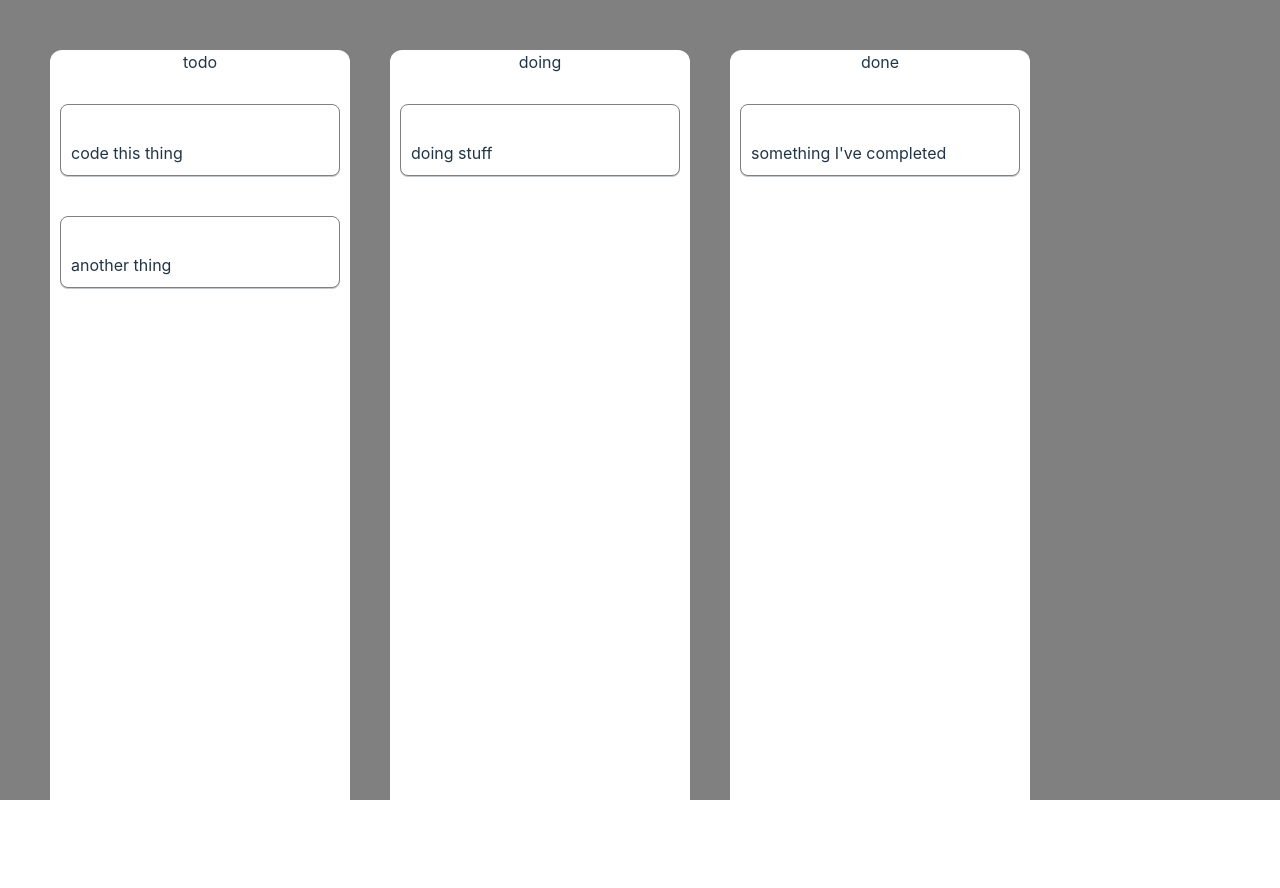
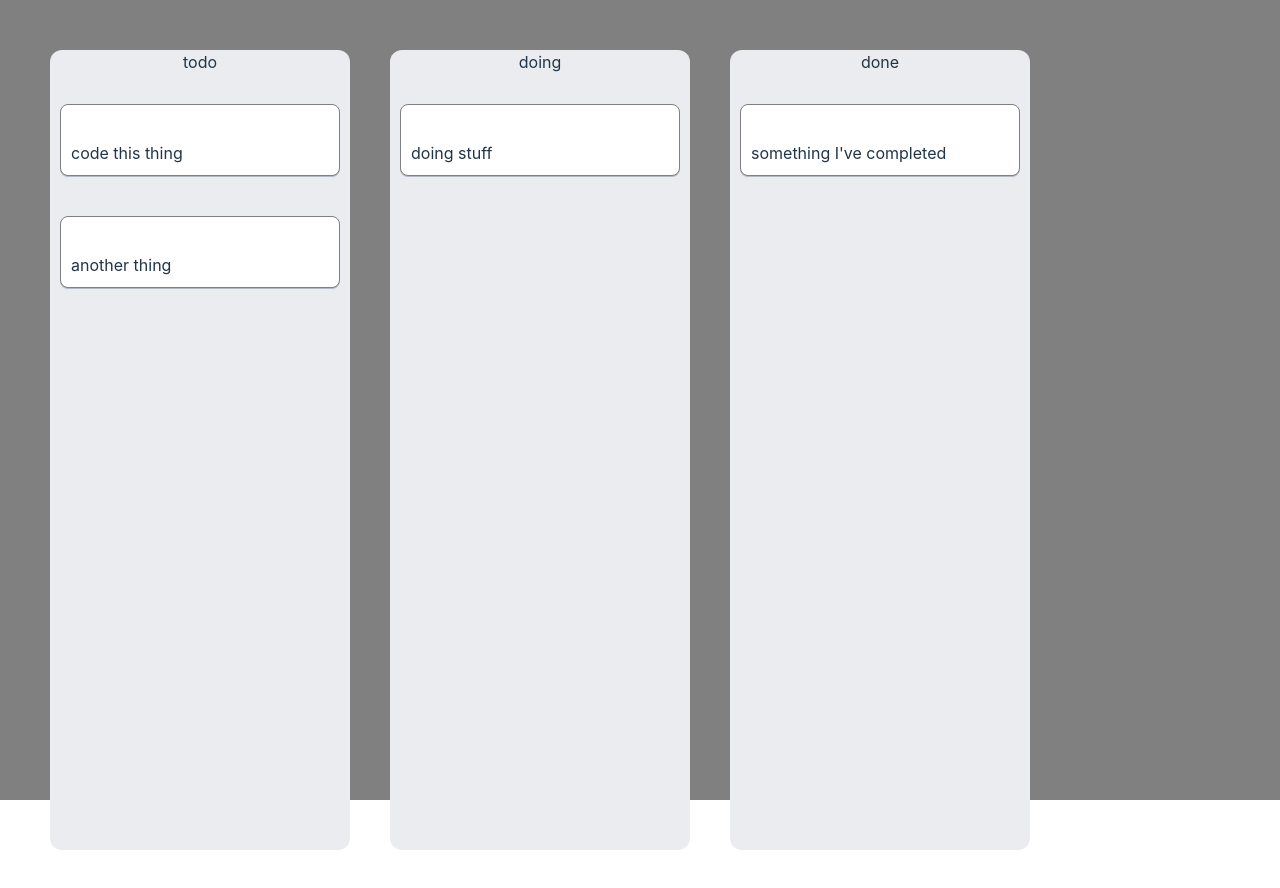
Before and after one commit to fafnirZ/agile, a React (Vite) app in the folder frontend/: page /board/1 in a window 1280 px wide. Shown: the top 888 px of the page. Built offline with nearby package versions, Linux system fonts and the light colour scheme.

Commit message:
list container color change

```diff
--- a/frontend/src/components/kanbanBoard/ItemContainer.tsx
+++ b/frontend/src/components/kanbanBoard/ItemContainer.tsx
@@ -19,8 +19,7 @@ const Container = styled.div`
 
 
   &:hover {
-    background: grey;
-    color: white;
+    background: #ebecf0;
   }
 `
 
--- a/frontend/src/components/kanbanBoard/ListContainer.tsx
+++ b/frontend/src/components/kanbanBoard/ListContainer.tsx
@@ -16,7 +16,7 @@ const Container = styled.div`
 
   width: 300px;
   height: 800px;
-  background: white;
+  background: #ebecf0;
   border-radius: 12px;
   gap: 20px;
 `
```
